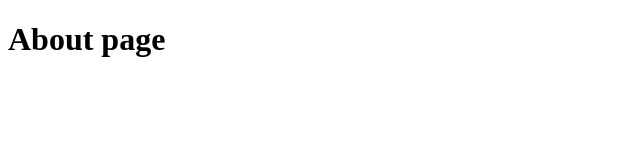
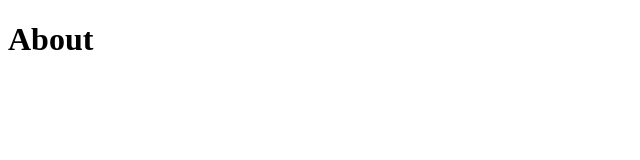
Before and after one commit to LisaRoseJepson/foodmate, a plain HTML site: page about.html in a window 1280 px wide. Shown: the whole page, without its empty margins (0-640 px from the left). Drawn offline with Linux system fonts and the light colour scheme.

Commit message:
Update about.html

```diff
--- a/about.html
+++ b/about.html
@@ -6,6 +6,6 @@
     <title>Document</title>
 </head>
 <body>
-    <h1>About page</h1>
+    <h1>About</h1>
 </body>
 </html>
```
